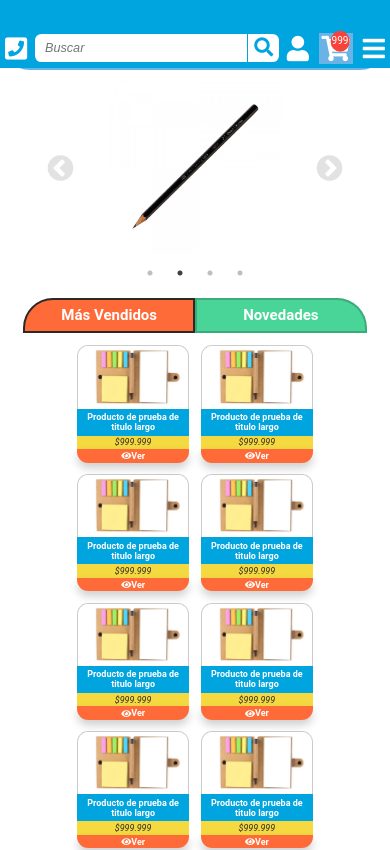
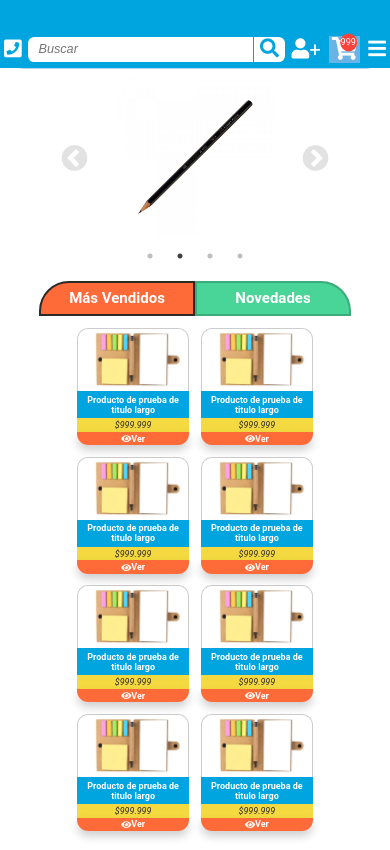
Before and after one commit to MilzCode/nortesol, a Next.js app: page / in a window 390 px wide. Shown: the top 850 px of the page. Built offline with nearby package versions, Linux system fonts and the light colour scheme; no server answers.

Commit message:
fix: header responsive

```diff
--- a/components/layout/recursos/Header.tsx
+++ b/components/layout/recursos/Header.tsx
@@ -104,14 +104,14 @@ const Header = () => {
         } NOSELECT`}
       >
         <div className="subHeader__menu">
-          <a href="#">
+          <p className="subHeader__menuItem">
             <i className="fas fa-home"></i>
             <span className="TEXTINVISIBLE">Inicio</span>
-          </a>
-          <a href="#">Productos</a>
-          <a href="#">Servicios</a>
-          <a href="#">Contacto</a>
-          <a href="#">Contacto</a>
+          </p>
+          <p className="subHeader__menuItem">Productos</p>
+          <p className="subHeader__menuItem">Servicios</p>
+          <p className="subHeader__menuItem">Contacto</p>
+          <p className="subHeader__menuItem">Contacto</p>
         </div>
       </nav>
     </>
--- a/pages/carrito.tsx
+++ b/pages/carrito.tsx
@@ -44,8 +44,7 @@ const Carrito = () => {
           <ProductoEnCarrito />
         </div>
         <div className="carrito__totalContainer NOSELECT">
-          <p className="carrito__totalEspacioPago">Espacio de pago</p>
-
+          <br />
           <form className="carrito__total" onSubmit={handdleSubmit}>
             <h3 className="carrito__totalTitulo">Total de Productos</h3>
             <p className="carrito__totalPrecio">$9.999.999</p>
--- a/styles/general/Paginador.scss
+++ b/styles/general/Paginador.scss
@@ -82,7 +82,7 @@
     cursor: default;
   }
 
-  @media screen and (max-width: 700px) {
+  @media screen and (max-width: $breakHeader2) {
     $factorSize: 0.7;
     $font-size: $font-size * $factorSize;
     &__anterior,
--- a/styles/general/Volver.scss
+++ b/styles/general/Volver.scss
@@ -1,5 +1,6 @@
 .volverBoton {
   cursor: pointer;
+  height: auto;
   & > i {
     font-size: sizeBasedOnTitle(0.85);
     transform: rotate(-90deg);
--- a/styles/index/Siguenos.scss
+++ b/styles/index/Siguenos.scss
@@ -20,7 +20,7 @@
     font-size: 1.5rem;
   }
 
-  @media screen and (max-width: 850px) {
+  @media screen and (max-width: $breakHeader2) {
     display: none;
   }
 }
--- a/styles/layout/Footer.scss
+++ b/styles/layout/Footer.scss
@@ -5,7 +5,7 @@
   justify-content: center;
   align-items: center;
   flex-direction: column;
-  height: $height-footer;
+  height: $heightFooter;
 
   &__contenido {
     width: 100%;
--- a/styles/layout/Header.scss
+++ b/styles/layout/Header.scss
@@ -1,5 +1,6 @@
+$sizeBase: sizeBasedOnTitle(1);
 .header {
-  font-size: sizeBasedOnTitle(1);
+  font-size: $sizeBase;
   background-color: $pantone2202C;
   width: 100%;
   height: $heightHeader;
@@ -14,22 +15,19 @@
     margin: 0.2em;
   }
   &__logo {
-    width: sizeBasedOnTitle(3.5);
+    width: 3.5em;
     cursor: pointer;
   }
   &__contacto,
   &__ingresar,
   &__miCuenta,
   &__subMenuDesplegar {
-    font-size: 1em;
+    font-size: 0.8em;
     position: relative;
     cursor: pointer;
     color: $white;
     display: flex;
     align-items: center;
-    & > i {
-      // font-size: 3.5rem;
-    }
     & > span {
       font-size: 1em;
       font-family: $fontFamily;
@@ -39,7 +37,7 @@
     }
   }
   &__subMenuDesplegar {
-    // display: none;
+    display: none;
   }
 
   &__miCuentaDesplegable {
@@ -47,21 +45,21 @@
     flex-direction: column;
     align-items: center;
     position: absolute;
-    top: $height-header1 * 0.65;
+    top: 1em;
     right: 0;
     background-color: $pantone2202C;
     width: auto;
     height: auto;
-    padding: 1rem;
-    border-radius: 0.5rem;
-    box-shadow: 0 0.5rem 1rem 0 $shadow02;
-    border: $shadow02 solid 0.1rem;
+    padding: 0.5em;
+    border-radius: 0.3em;
+    box-shadow: 0 0.3em 0.5em 0 $shadow02;
+    border: $shadow02 solid 0.05em;
     & > .header__desplegableOpcion {
       white-space: nowrap;
       color: $white;
-      font-size: 2.3rem;
+      font-size: 0.8em;
       font-weight: bold;
-      padding: 0.5rem;
+      padding: 0.3em;
       border-bottom: 1px solid $white;
       &:hover {
         color: $pantone292C;
@@ -76,10 +74,10 @@
     display: flex;
     position: relative;
     //flex gro min
-    flex: 1 167.5px;
+    flex: 1;
     max-width: 60rem !important;
-    font-size: sizeBasedOnTitle(0.5);
-    height: sizeBasedOnTitle(1.1);
+    font-size: 0.5em;
+    height: 2em;
     align-items: center;
     justify-content: center;
     overflow: hidden;
@@ -114,7 +112,7 @@
   }
 
   &__carrito {
-    font: 1em;
+    font-size: 0.9em;
     padding: 0.1em;
     display: flex;
     align-items: center;
@@ -147,23 +145,34 @@
       padding: 0 0.1em;
     }
   }
-
-  @media screen and (max-width: 850px) {
+  //50em = sizeBasedOnTitle(50)
+  @media screen and (max-width: $breakHeader1) {
+    &__subMenuDesplegar {
+      display: inline;
+    }
     &__contacto {
       & > span {
         display: none;
       }
     }
   }
-  @media screen and (max-width: 700px) {
+  @media screen and (max-width: $breakHeader2) {
     &__ingresar {
+      & > span {
+        display: none;
+      }
+      &::after {
+        content: "+";
+      }
+    }
+    &__miCuenta {
       & > span {
         display: none;
       }
     }
   }
-  @media screen and (max-width: 450px) {
-    height: $heightHeader450px;
+  @media screen and (max-width: $breakHeader3) {
+    height: $heightHeader2;
     &__logo {
       margin: 0.2em 100%;
     }
@@ -171,15 +180,16 @@
 }
 
 .subHeader {
+  font-size: $sizeBase;
   z-index: 5000;
   position: fixed;
-  padding: 0 0.5rem;
+  padding: 0 0.2em;
   width: 100%;
-  top: $height-header1;
-  height: $height-header2;
+  top: 1.79em;
+  height: $heightSubHeader;
   background: $pantone292C;
-  border-bottom-left-radius: 3rem;
-  border-bottom-right-radius: 3rem;
+  border-bottom-left-radius: 0.9em;
+  border-bottom-right-radius: 0.9em;
   transition: transform 0.2s;
   //transform transition
 
@@ -189,44 +199,27 @@
     align-items: center;
     width: 100%;
     height: 100%;
-    & > a {
-      display: flex;
-      justify-content: center;
-      align-items: center;
-      width: auto;
-      height: 100%;
-      color: $white;
-      font-weight: bold;
-      font-size: 2rem;
-      &:hover {
-        text-decoration: underline;
-      }
+  }
+  &__menuItem {
+    display: inline;
+    cursor: pointer;
+    width: auto;
+    height: auto;
+    color: $white;
+    font-weight: bold;
+    font-size: 0.6em;
+    &:hover {
+      text-decoration: underline;
     }
   }
-
-  @media screen and (max-width: 850px) {
-    top: $height-header1-850px;
+  //50em = sizeBasedOnTitle(50)
+  @media screen and (max-width: $breakHeader1) {
+    //para que apartir de este tamaño se oculte el subheader
     &--desaparecer {
-      transform: translateY(-$height-header2);
+      transform: translateY(-100%);
     }
   }
-  @media screen and (max-width: 700px) {
-    top: $height-header1-700px;
-    &__menu {
-      & > a {
-        font-size: 1.5rem;
-      }
-    }
-  }
-  @media screen and (max-width: 450px) {
-    top: $height-header1;
-    &__menu {
-      & > a {
-        font-size: 1.4rem;
-        // &:last-child {
-        //   display: none;
-        // }
-      }
-    }
+  @media screen and (max-width: $breakHeader3) {
+    top: $heightHeader2;
   }
 }
--- a/styles/layout/Layout.scss
+++ b/styles/layout/Layout.scss
@@ -4,21 +4,14 @@
     margin-left: 10vw;
     margin-right: 10vw;
     min-height: calc(
-      100vh - calc(#{$height-header1} + #{$height-header2} + #{$height-footer})
+      100vh - #{$heightHeader} - #{$heightFooter} - #{$heightSubHeader}
     );
 
-    @media screen and (max-width: 850px) {
-      margin-left: 6vw;
-      margin-right: 6vw;
-      min-height: calc(100vh - (#{$height-header1-850px} + #{$height-footer}));
+    @media (max-width: #{$breakHeader1}) {
+      min-height: calc(100vh - #{$heightHeader} - #{$heightFooter});
     }
-    @media screen and (max-width: 700px) {
-      min-height: calc(
-        100vh - calc(#{$height-header1-700px} + #{$height-footer})
-      );
-    }
-    @media screen and (max-width: 450px) {
-      min-height: calc(100vh - calc(#{$height-header1} + #{$height-footer}));
+    @media (max-width: #{$breakHeader3}) {
+      min-height: calc(100vh - #{$heightHeader2} - #{$heightFooter});
     }
   }
 }
--- a/styles/search/Filtro.scss
+++ b/styles/search/Filtro.scss
@@ -144,7 +144,7 @@
     }
   }
 
-  @media screen and (max-width: 850px) {
+  @media screen and (max-width: $breakHeader2) {
     grid-template-areas: "marca" "precio" "categoria" "producto" "filtrarBTN";
     $font-size: 1.5rem;
     font-size: min(#{$font-size}, 3.5vw);
--- a/styles/variables.scss
+++ b/styles/variables.scss
@@ -11,14 +11,12 @@ $font-sizeTitlesResponsive: min(#{$font-sizeTitles}, 6.5vw);
 
 //Tamaños
 $heightHeader: sizeBasedOnTitle(1.8);
-$heightHeader450px: sizeBasedOnTitle(2.7);
-$height-header1: 7rem;
-$height-header2: $height-header1 * 0.6; //4.2rem si header1 es 7rem
-$height-header1-850px: $height-header1 * 0.75;
-$height-header1-700px: $height-header1 * 0.6;
-$width-logo: 15rem;
-$width-logo-700px: $width-logo * 0.6;
-$height-footer: sizeBasedOnTitle(3.75);
+$heightHeader2: sizeBasedOnTitle(2.7);
+$heightSubHeader: sizeBasedOnTitle(1.2);
+$heightFooter: sizeBasedOnTitle(3.75);
+$breakHeader1: 800px;
+$breakHeader2: 700px;
+$breakHeader3: 450px;
 
 //Colores
 $pantone106C: #f9e547;
@@ -45,17 +43,13 @@ $fontFamily: "Roboto", "Segoe UI", "Oxygen", "Ubuntu", "Cantarell", "Fira Sans",
 
 //Mixins
 //dado que el header tiene un tamaño variable este mixin se encarga de dar un margin segun el tamaño.
-
-@mixin headerSizeTop($property: margin-top, $moreTop: 0) {
-  #{$property}: $height-header1 + $height-header2 + $moreTop;
-  @media screen and (max-width: 850px) {
-    #{$property}: $height-header1-850px + $moreTop;
+@mixin headerSizeTop($property: margin-top, $more: 0) {
+  #{$property}: calc(#{$heightHeader} + #{$heightSubHeader});
+  @media screen and (max-width: $breakHeader1) {
+    #{$property}: calc(#{$heightHeader});
   }
-  @media screen and (max-width: 700px) {
-    #{$property}: $height-header1-700px + $moreTop;
-  }
-  @media screen and (max-width: 450px) {
-    #{$property}: $height-header1 + $moreTop;
+  @media screen and (max-width: $breakHeader3) {
+    #{$property}: calc(#{$heightHeader2});
   }
 }
 
--- a/styles/venta/carrito.scss
+++ b/styles/venta/carrito.scss
@@ -1,4 +1,5 @@
 .carrito {
+  font-size: sizeBasedOnTitle(1);
   & > h1 {
     text-align: center;
     font-size: $font-sizeTitlesResponsive;
@@ -8,15 +9,10 @@
 
   &__msgProductos {
     color: $pantone1645C;
-    font-size: sizeBasedOnTitle(0.85);
+    font-size: 0.85em;
     font-weight: 600;
     line-height: 0.75;
-  }
-  //este texto es un espacio vacio, sirve para dar espacio entre el titulo y el contenido, respecto a __msgProductos.
-  &__totalEspacioPago {
-    color: transparent;
-    font-size: sizeBasedOnTitle(0.85);
-    line-height: 0.75;
+    margin: 0;
   }
 
   &__container {
@@ -31,10 +27,10 @@
   }
   &__total {
     position: sticky;
-    @include headerSizeTop(top, 00.5rem);
+    @include headerSizeTop(top);
     margin: 0 0.5rem 2.5rem;
     background: $pantoneBlackC01;
-    border-radius: sizeBasedOnTitle(0.2);
+    border-radius: 0.2em;
     width: auto;
     height: auto;
     display: flex;
@@ -45,17 +41,17 @@
   }
 
   &__totalTitulo {
-    font-size: sizeBasedOnTitle(0.75);
+    font-size: 0.75em;
     font-weight: 600;
     color: $pantone292C;
   }
   &__totalPrecio {
     background-color: white;
     padding: 2px 7px;
-    font-size: sizeBasedOnTitle(0.5);
+    font-size: 0.5em;
     font-weight: 600;
     font-style: italic;
-    border-radius: sizeBasedOnTitle(0.1);
+    border-radius: 0.1em;
     margin: sizeBasedOnTitle(0.1);
   }
   &__retiroTienda,
```
